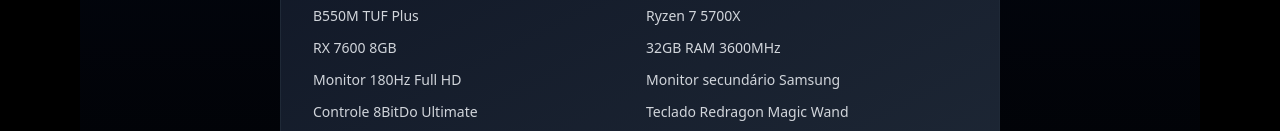
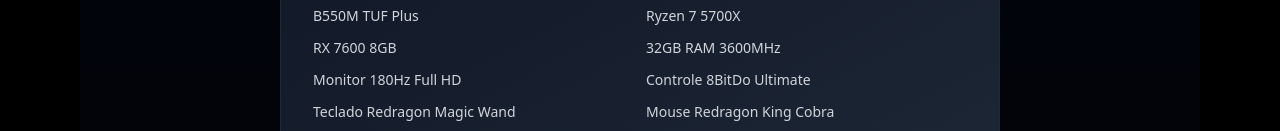
Before and after one commit to Smxke28/Protif-lio, a Next.js app: page /servicos/montagem-pc in a window 1280 px wide. Both pictures are taken after a click on the button "Quer saber minha configuração?". Shown: the part 1136-1267 px from the top of the page. Built offline with nearby package versions, Linux system fonts and the light colour scheme; no server answers.

Commit message:
Atualização peças setup

```diff
--- a/app/servicos/montagem-pc/page.tsx
+++ b/app/servicos/montagem-pc/page.tsx
@@ -128,12 +128,12 @@
                 <li>RX 7600 8GB</li>
                 <li>32GB RAM 3600MHz</li>
                 <li>Monitor 180Hz Full HD</li>
-                <li>Monitor secundário Samsung</li>
                 <li>Controle 8BitDo Ultimate</li>
                 <li>Teclado Redragon Magic Wand</li>
                 <li>Mouse Redragon King Cobra</li>
                 <li>Headset Havit HV-H2002D</li>
                 <li>Microfone Fifine A6T</li>
+                <li>Notebook Lenovo Ideapad Slim 3 Ryzen 7 7735HS </li>
               </ul>
 
               <div className="mt-6">
```
